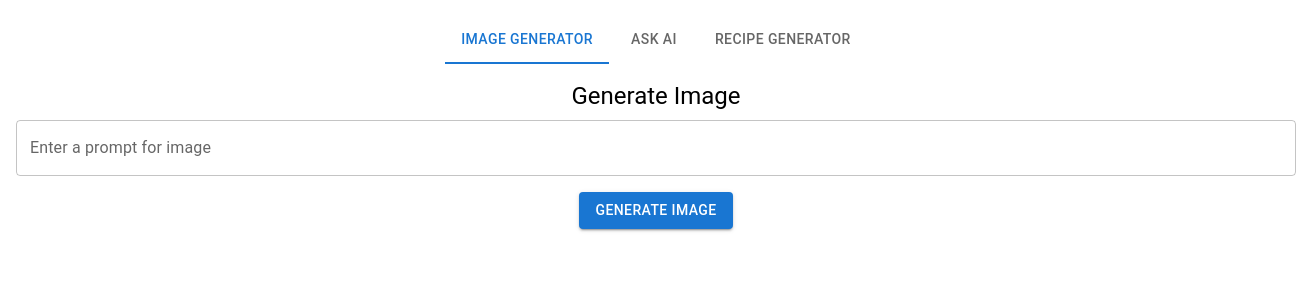
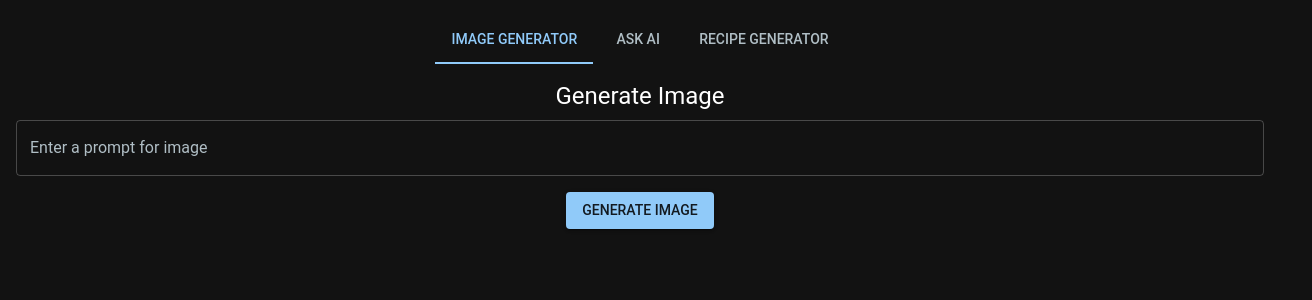
Before and after one commit to vickky122/VersaAI_fullstack, a React (Create React App) app in the folder frontend/spring-ai-react/: page / in a window 1280 px wide. Shown: the top 300 px of the page, 1312 px wide, since content can reach past the window. Built offline with nearby package versions, Linux system fonts and the light colour scheme.

Commit message:
modifying index.js

```diff
--- a/frontend/spring-ai-react/src/index.js
+++ b/frontend/spring-ai-react/src/index.js
@@ -3,11 +3,16 @@ import ReactDOM from 'react-dom/client';
 import './index.css';
 import App from './App';
 import reportWebVitals from './reportWebVitals';
+import { ThemeProvider, CssBaseline } from '@mui/material';
+import darkTheme from './theme';
 
 const root = ReactDOM.createRoot(document.getElementById('root'));
 root.render(
   <React.StrictMode>
-    <App />
+    <ThemeProvider theme={darkTheme}>
+      <CssBaseline />
+      <App />
+    </ThemeProvider>
   </React.StrictMode>
 );
 
```
